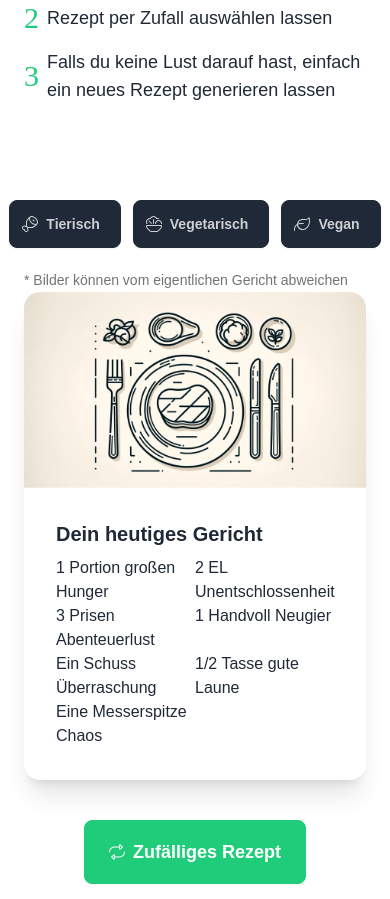
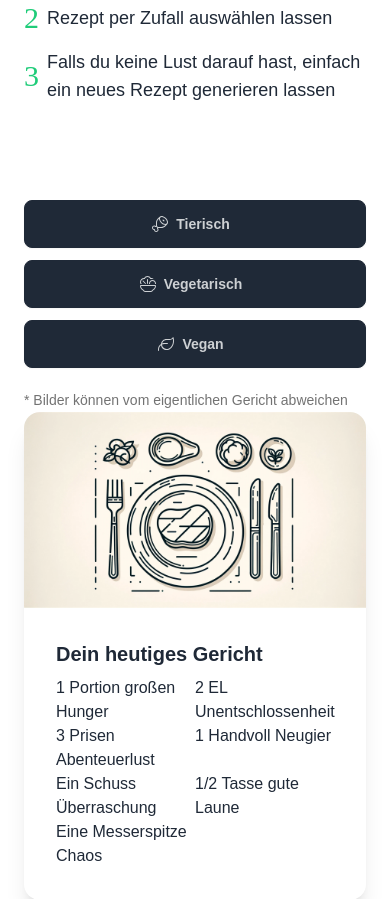
Before and after one commit to Binary-Hype/recipe-roulette, a Laravel app: page / in a window 390 px wide. Shown: the part 1290-2189 px from the top of the page. Run offline with Laravel 12, Linux system fonts and the light colour scheme; style sheets or scripts are compiled from the project's sources; some libraries are stand-ins or nearby versions.

Commit message:
🚧 mobile: selection buttons

```diff
--- a/resources/views/livewire/recipe-roulette.blade.php
+++ b/resources/views/livewire/recipe-roulette.blade.php
@@ -1,5 +1,5 @@
 <div class="content">
-    <div class="flex gap-3 justify-center mb-5">
+    <div class="flex flex-col sm:flex-row gap-3 justify-center mb-5">
         <label class="btn btn-neutral has-[:checked]:btn-primary cursor-pointer px-3">
             <svg class="h-4 w-4" xmlns="http://www.w3.org/2000/svg" viewBox="0 0 512 512">
                 <path class="fill-current"
```
